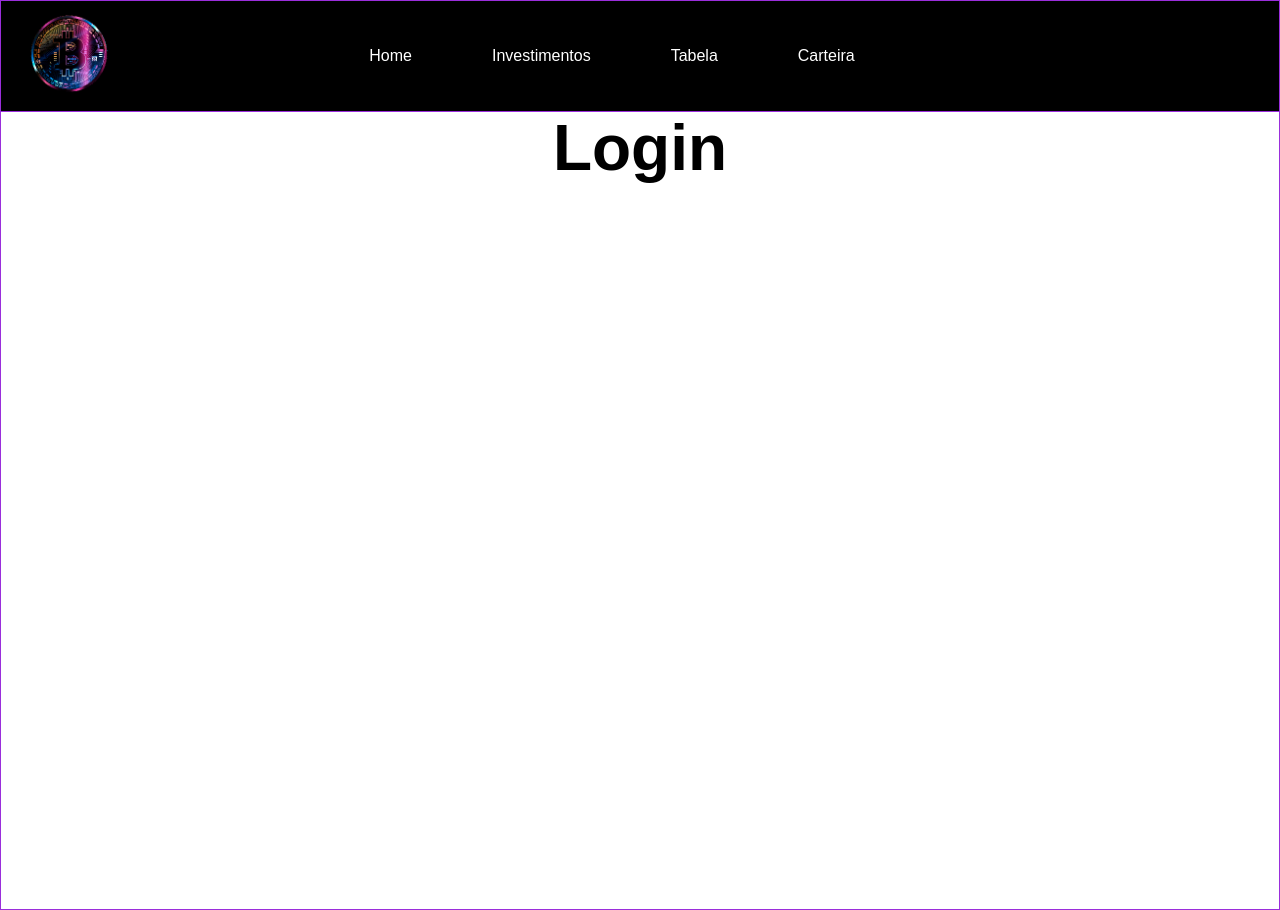
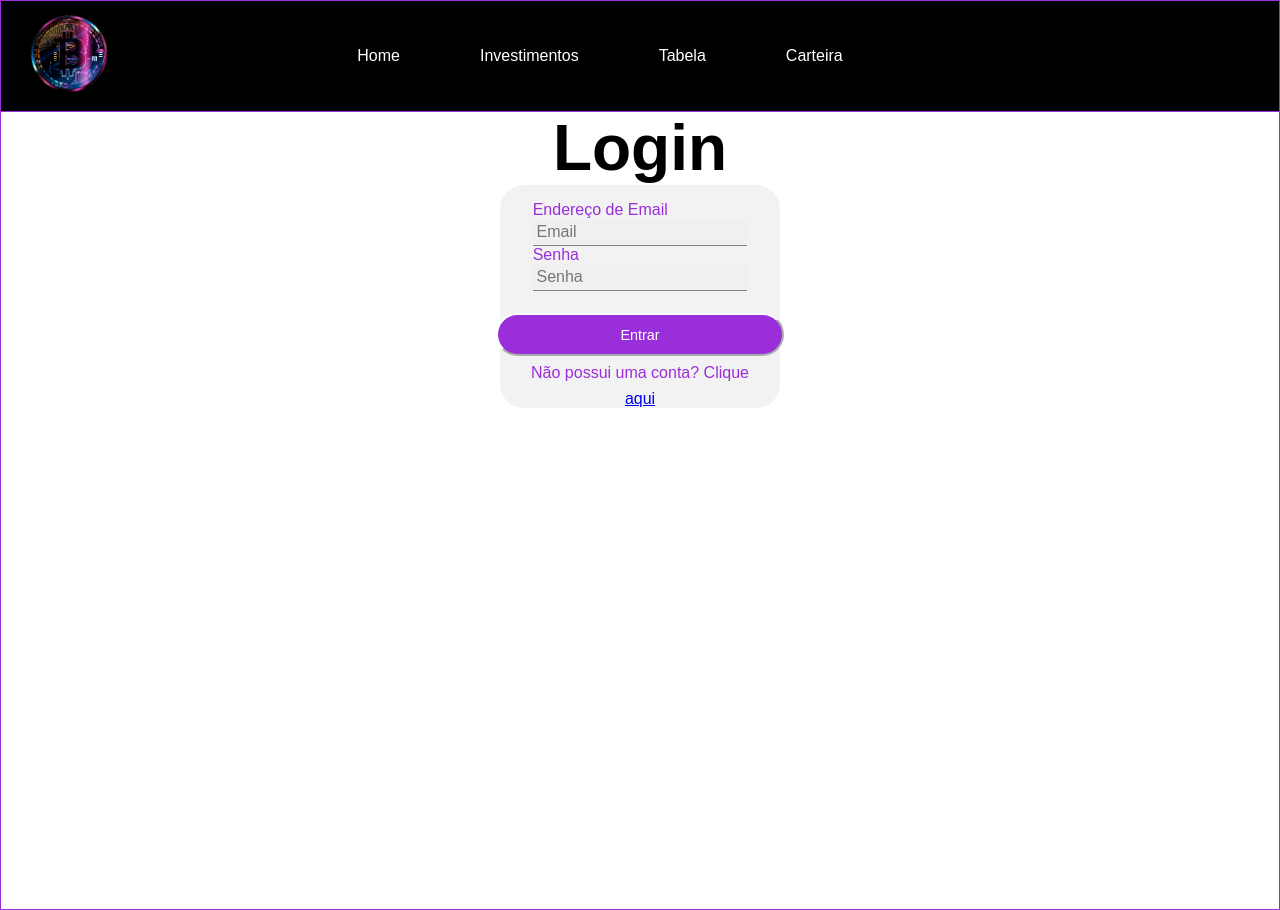
Before and after one commit to JoaoVitor2807/TccJoaoYgor, a PHP site: page /login.html in a window 1280 px wide. Run offline with PHP 8.4, Linux system fonts and the light colour scheme; some web fonts are replaced.

Commit message:
atualizaçãoLogin

```diff
--- a/cadastro.html
+++ b/cadastro.html
@@ -45,7 +45,7 @@
                 <input class="nascimento" type="date" />
               </div>
               <input type="button" value="Cadastrar" class="botao"/>
-
+              Já possui uma conta? Clique <a href="login.html">aqui</a>
         </form>
 
     </article>
--- a/index.css
+++ b/index.css
@@ -1,6 +1,6 @@
 *{
     box-sizing: border-box;
-    font-family: "Anta",sans-serif;
+    font-family: "Anta", sans-serif;
     scroll-behavior: smooth;
 }
 
@@ -76,6 +76,9 @@ li
 }
 li a
 {
+    display: flex;
+    align-items: center;
+    flex-direction: row;
     text-decoration: none;
     padding: 1em 2em;
     color: #fff;
@@ -168,3 +171,12 @@ form{
     font-size: 1em;
     outline: none;
 }
+
+.login input{
+    border: none;
+    border-bottom: 0.08rem solid gray;
+    background-color: #f0f0f0;
+    padding: 0.24rem;
+    font-size: 1em;
+    outline: none;
+}
--- a/login.html
+++ b/login.html
@@ -18,10 +18,23 @@
             <li><a href="tabela.html" class="tabela">Tabela</a></li>
             <li><a href="carteira.html" class="carteira">Carteira</a></li>
         </ul>
-
+        <div class="cadastrologin">
+            <h2>Cadastro</h2>
+            <h2>Login</h2>
+        </div>
     </header>
     <article>
         <h1 class="loginH1">Login</h1>
+        <form>
+            <div class="login">
+            <div>Endereço de Email</div>
+            <input type="text" placeholder="Email" />
+            <div>Senha</div>
+            <input type="password" placeholder="Senha" />
+        </div>
+            <input type="button" value="Entrar" class="botao"/>
+            Não possui uma conta? Clique <a href="cadastro.html">aqui</a>
+        </form>
     </article>
 </body>
 </html>
```
